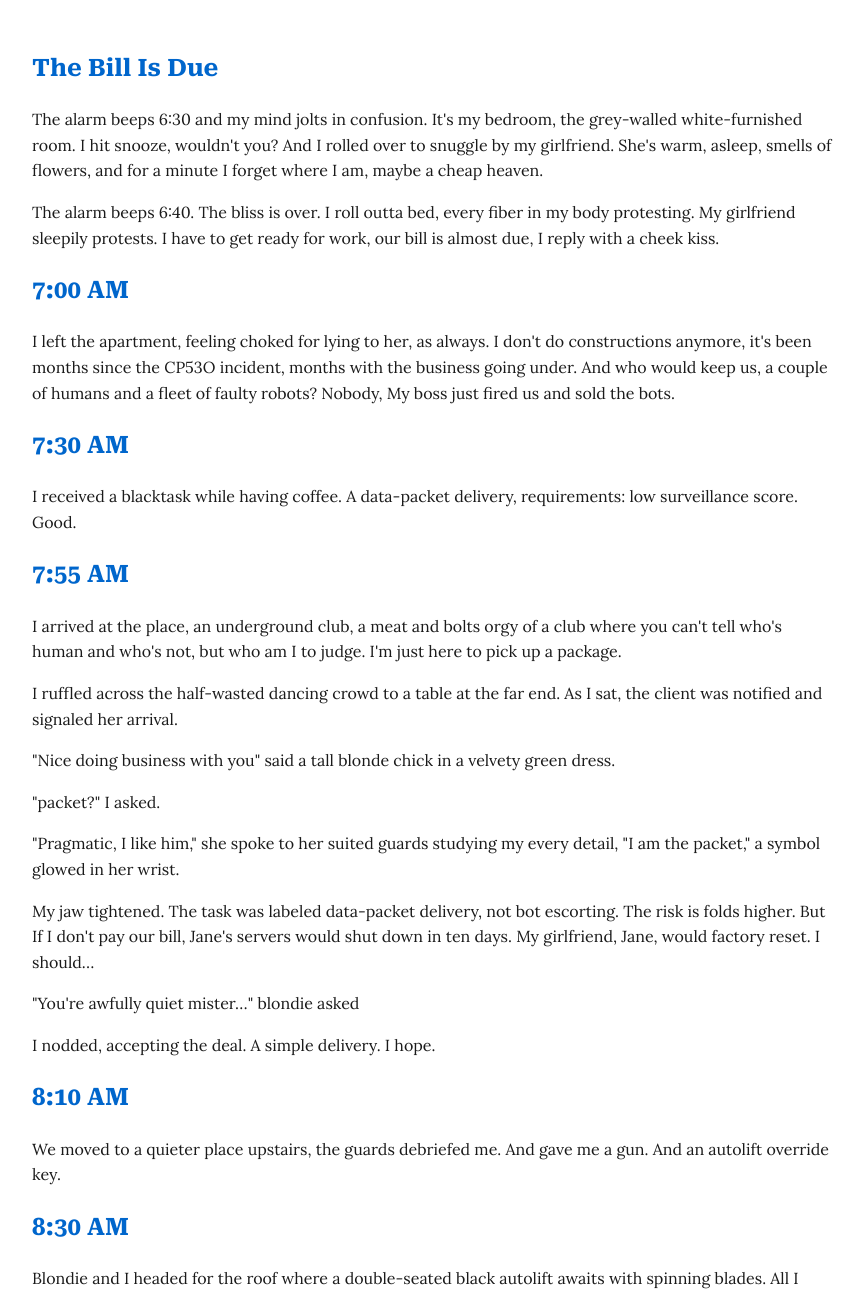
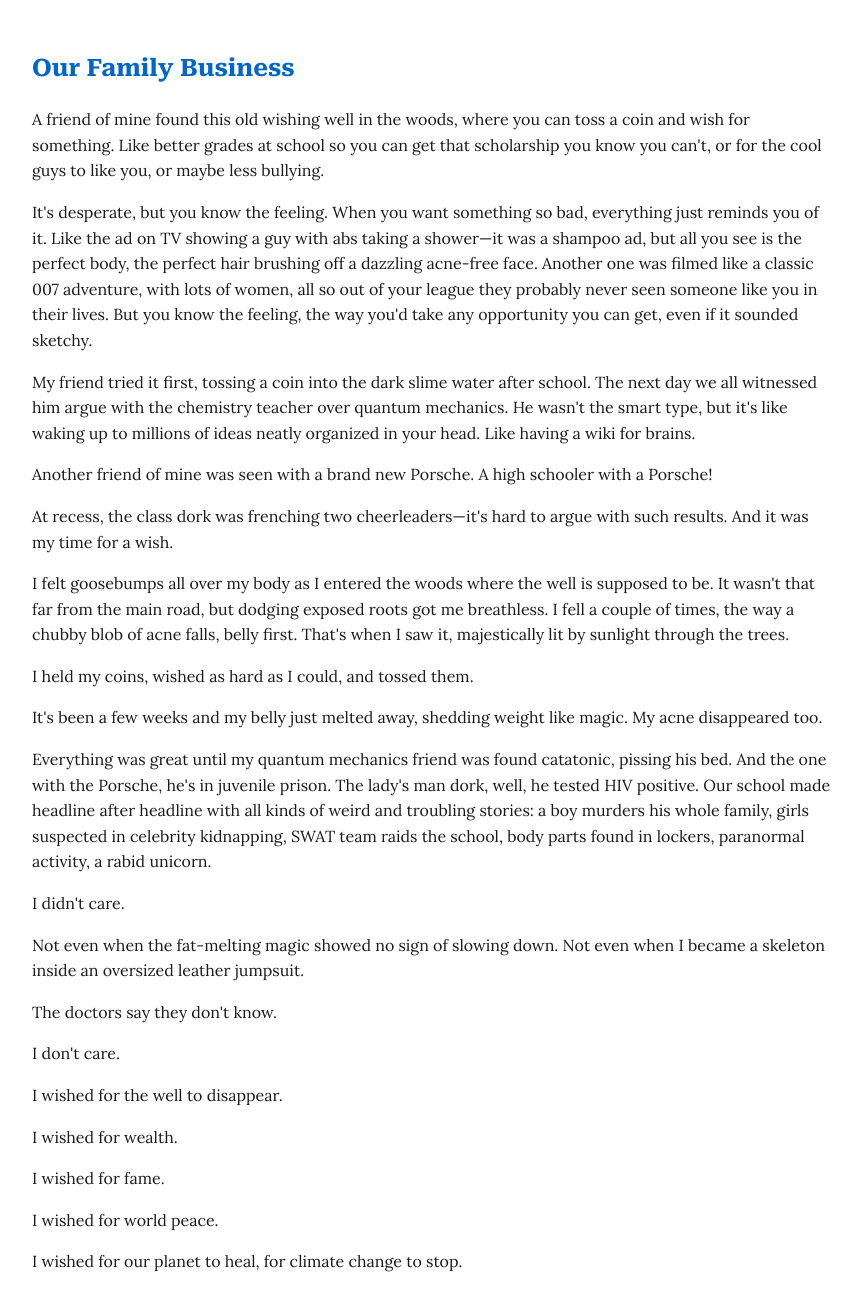
Before and after one commit to mohsilas/insidethemachines, a plain HTML site: page index.html in a window 1280 px wide. Shown: the part 83-1374 px from the top of the page, without its empty margins (208-1072 px from the left). Drawn offline with Linux system fonts and the light colour scheme.

Commit message:
Update blog: 2024-12-05 15:13:56

```diff
--- a/index.html
+++ b/index.html
@@ -114,32 +114,25 @@
                         <h1>👾 Inside The Machines 👾</h1>
                     </header>
                     <article>
-                        <h1>The Bill Is Due</h1>
-<p>The alarm beeps 6:30 and my mind jolts in confusion. It's my bedroom, the grey-walled white-furnished room. I hit snooze, wouldn't you? And I rolled over to snuggle by my girlfriend. She's warm, asleep, smells of flowers, and for a minute I forget where I am, maybe a cheap heaven.</p>
-<p>The alarm beeps 6:40. The bliss is over. I roll outta bed, every fiber in my body protesting. My girlfriend sleepily protests. I have to get ready for work, our bill is almost due, I reply with a cheek kiss.</p>
-<h2>7:00 AM</h2>
-<p>I left the apartment, feeling choked for lying to her, as always. I don't do constructions anymore, it's been months since the CP53O incident, months with the business going under. And who would keep us, a couple of humans and a fleet of faulty robots? Nobody, My boss just fired us and sold the bots.</p>
-<h2>7:30 AM</h2>
-<p>I received a blacktask while having coffee. A data-packet delivery, requirements: low surveillance score. Good.</p>
-<h2>7:55 AM</h2>
-<p>I arrived at the place, an underground club, a meat and bolts orgy of a club where you can't tell who's human and who's not, but who am I to judge. I'm just here to pick up a package.</p>
-<p>I ruffled across the half-wasted dancing crowd to a table at the far end. As I sat, the client was notified and signaled her arrival.</p>
-<p>"Nice doing business with you" said a tall blonde chick in a velvety green dress.</p>
-<p>"packet?" I asked.</p>
-<p>"Pragmatic, I like him," she spoke to her suited guards studying my every detail, "I am the packet," a symbol glowed in her wrist.</p>
-<p>My jaw tightened. The task was labeled data-packet delivery, not bot escorting. The risk is folds higher. But If I don't pay our bill, Jane's servers would shut down in ten days. My girlfriend, Jane, would factory reset. I should…</p>
-<p>"You're awfully quiet mister…" blondie asked</p>
-<p>I nodded, accepting the deal. A simple delivery. I hope.</p>
-<h2>8:10 AM</h2>
-<p>We moved to a quieter place upstairs, the guards debriefed me. And gave me a gun. And an autolift override key.</p>
-<h2>8:30 AM</h2>
-<p>Blondie and I headed for the roof where a double-seated black autolift awaits with spinning blades. All I have to do is accompany the bot downtown. We got inside.</p>
-<p>"Why are you doing this?" she asked, her gray eyes matching the sky, "it's probably money." She answered herself, "but why?"</p>
-<p>I kept staring at the cityscape floating below, a view only the wealthy get. Suddenly my phone ringed a familiar note. "Jane's power status: full." A familiar message.</p>
-<p>"Oh, that's why," She smiled, "you like us girls" she teased. "You know, downtown is 15mins away," she touched her lips.</p>
-<p>"Shut up" I replied, my jaw clenched.</p>
-<p>"Uptight. What's the point?" She protested.</p>
-<p>I stared in silence at my phone. Jane's familiar dashboard, Jane's everything; thoughts, dreams, and the server rent's monthly price increase notice.</p>
+                        <h1>Our Family Business</h1>
+<p>A friend of mine found this old wishing well in the woods, where you can toss a coin and wish for something. Like better grades at school so you can get that scholarship you know you can't, or for the cool guys to like you, or maybe less bullying.</p>
+<p>It's desperate, but you know the feeling. When you want something so bad, everything just reminds you of it. Like the ad on TV showing a guy with abs taking a shower—it was a shampoo ad, but all you see is the perfect body, the perfect hair brushing off a dazzling acne-free face. Another one was filmed like a classic 007 adventure, with lots of women, all so out of your league they probably never seen someone like you in their lives. But you know the feeling, the way you'd take any opportunity you can get, even if it sounded sketchy.</p>
+<p>My friend tried it first, tossing a coin into the dark slime water after school. The next day we all witnessed him argue with the chemistry teacher over quantum mechanics. He wasn't the smart type, but it's like waking up to millions of ideas neatly organized in your head. Like having a wiki for brains.</p>
+<p>Another friend of mine was seen with a brand new Porsche. A high schooler with a Porsche!</p>
+<p>At recess, the class dork was frenching two cheerleaders—it's hard to argue with such results. And it was my time for a wish.</p>
+<p>I felt goosebumps all over my body as I entered the woods where the well is supposed to be. It wasn't that far from the main road, but dodging exposed roots got me breathless. I fell a couple of times, the way a chubby blob of acne falls, belly first. That's when I saw it, majestically lit by sunlight through the trees.</p>
+<p>I held my coins, wished as hard as I could, and tossed them.</p>
+<p>It's been a few weeks and my belly just melted away, shedding weight like magic. My acne disappeared too.</p>
+<p>Everything was great until my quantum mechanics friend was found catatonic, pissing his bed. And the one with the Porsche, he's in juvenile prison. The lady's man dork, well, he tested HIV positive. Our school made headline after headline with all kinds of weird and troubling stories: a boy murders his whole family, girls suspected in celebrity kidnapping, SWAT team raids the school, body parts found in lockers, paranormal activity, a rabid unicorn.</p>
+<p>I didn't care.</p>
+<p>Not even when the fat-melting magic showed no sign of slowing down. Not even when I became a skeleton inside an oversized leather jumpsuit.</p>
+<p>The doctors say they don't know.</p>
+<p>I don't care.</p>
+<p>I wished for the well to disappear.</p>
+<p>I wished for wealth.</p>
+<p>I wished for fame.</p>
+<p>I wished for world peace.</p>
+<p>I wished for our planet to heal, for climate change to stop.</p>
                     </article>
                     <footer>
                         <p>© 2024 Inside The Machines. <a href="mailto:mohsilas@outlook.com">contact writer ✉️</a></p>
```
